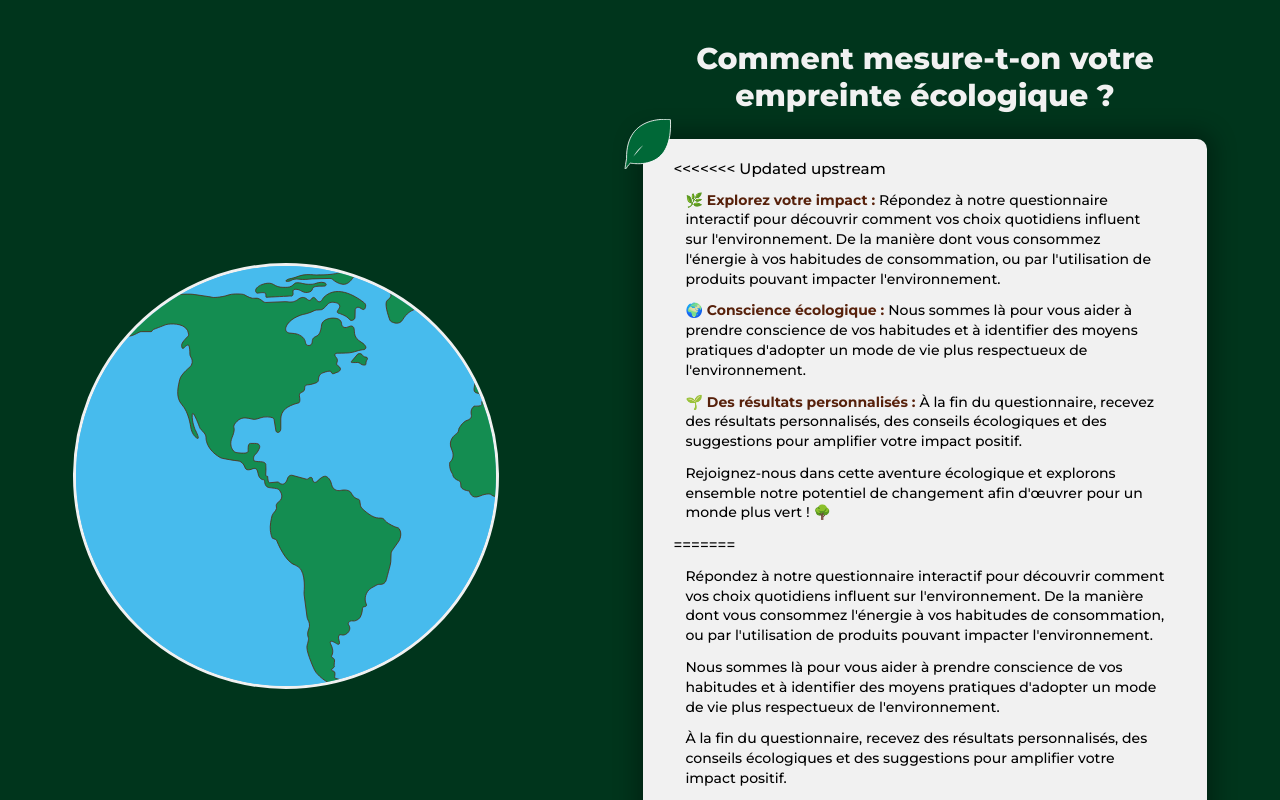
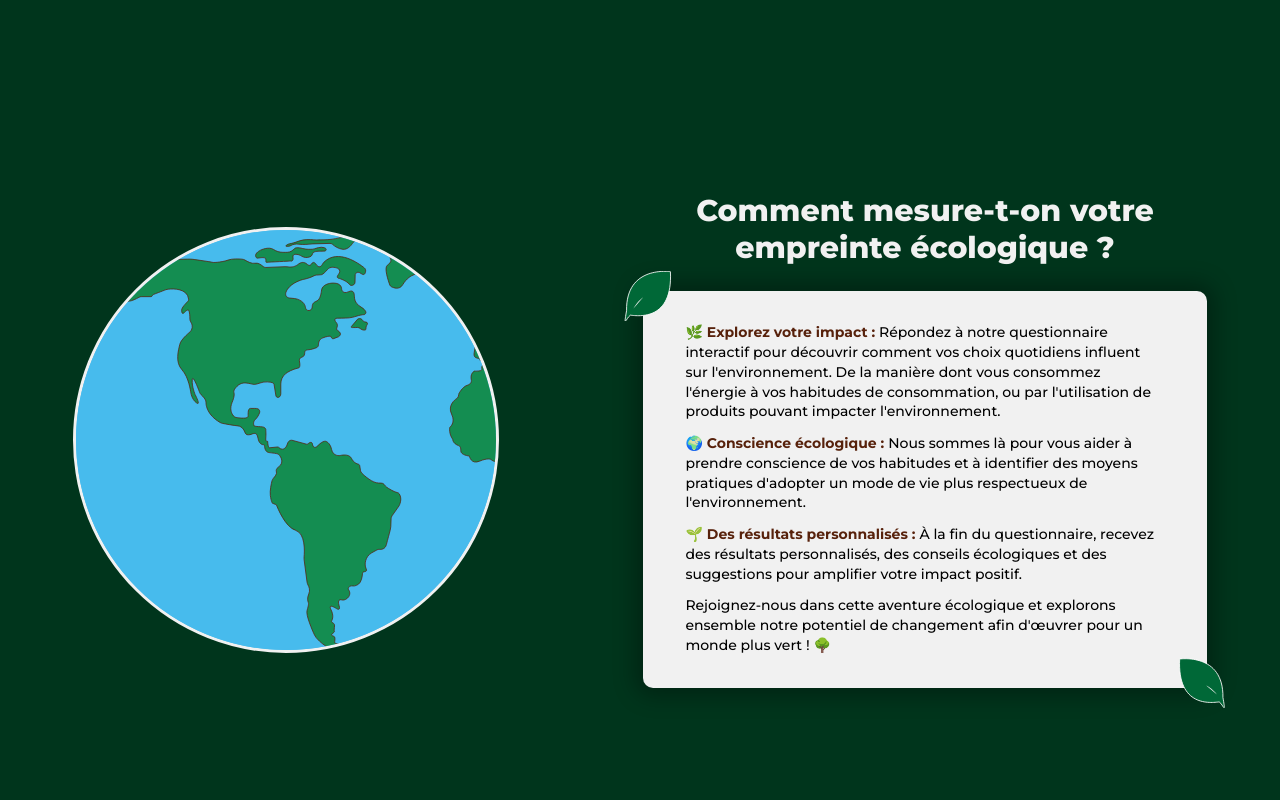
Before and after one commit to QBUTEAU/GreenScore_SAE401, a Vue app: page / in a window 1280 px wide. Shown: the part 1560-2360 px from the top of the page. Built offline with nearby package versions, Linux system fonts and the light colour scheme.

Commit message:
C'est nul les merges

```diff
--- a/src/views/Home.vue
+++ b/src/views/Home.vue
@@ -66,23 +66,14 @@ const $json = translationData;
     <div class="ecologie__axes">
       <h2>{{ $json.ecologie[language].title }}</h2>
       <div class="ecologie-texte__p">
-<<<<<<< Updated upstream
-        <template
-          v-for="(category, index) in $json.ecologie[language].categorie"
-          :key="index"
-        >
+        <template v-for="(category, index) in $json.ecologie[language].categorie" :key="index">
           <p>
             <strong>{{ category }}</strong>
             {{ $json.ecologie[language].text[index] }}
           </p>
         </template>
-=======
-        <p v-for="paragraph in $json.ecologie[language].text" :key="paragraph">
-          {{ paragraph }}
-        </p>
         <img class="feuille1" src="@/assets/img/feuille1.svg" alt="planet" />
         <img class="feuille2" src="@/assets/img/feuille2.svg" alt="planet" />
->>>>>>> Stashed changes
       </div>
     </div>
   </section>
@@ -91,10 +82,7 @@ const $json = translationData;
     <div class="levels__texte">
       <h2>{{ $json.levels[language].title }}</h2>
       <div class="levels-texte__p">
-        <template
-          v-for="(category, index) in $json.levels[language].categories"
-          :key="index"
-        >
+        <template v-for="(category, index) in $json.levels[language].categories" :key="index">
           <p>
             <strong>{{ category }}</strong>
             {{ $json.levels[language].text[index] }}
```
